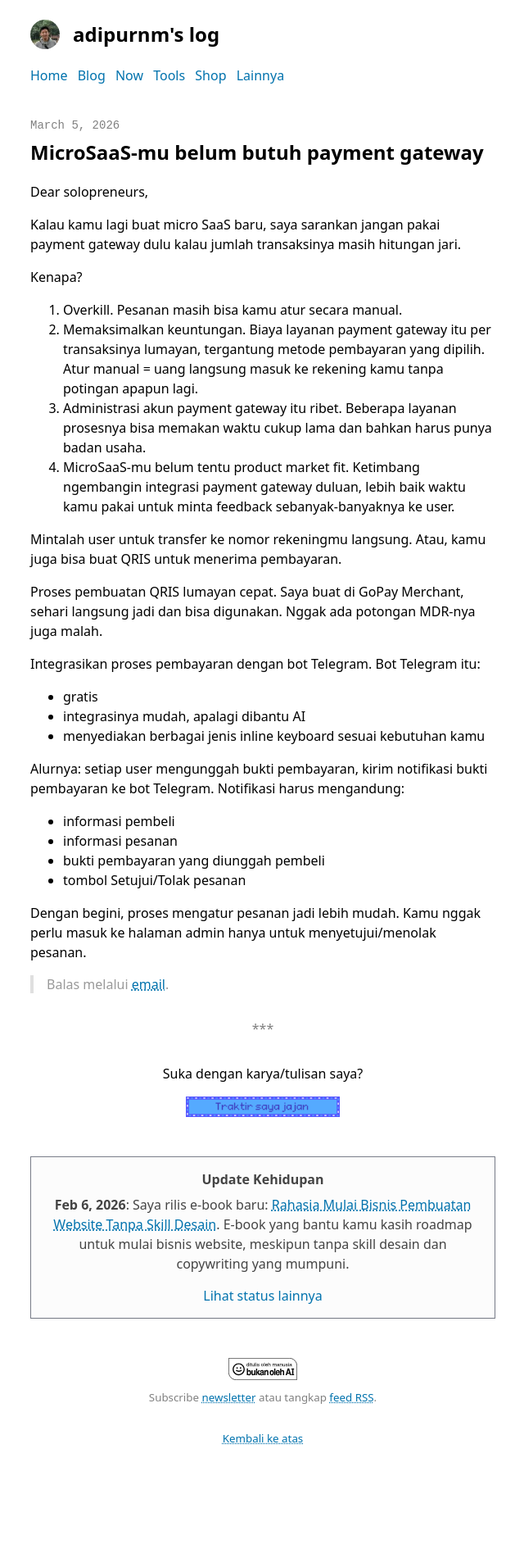
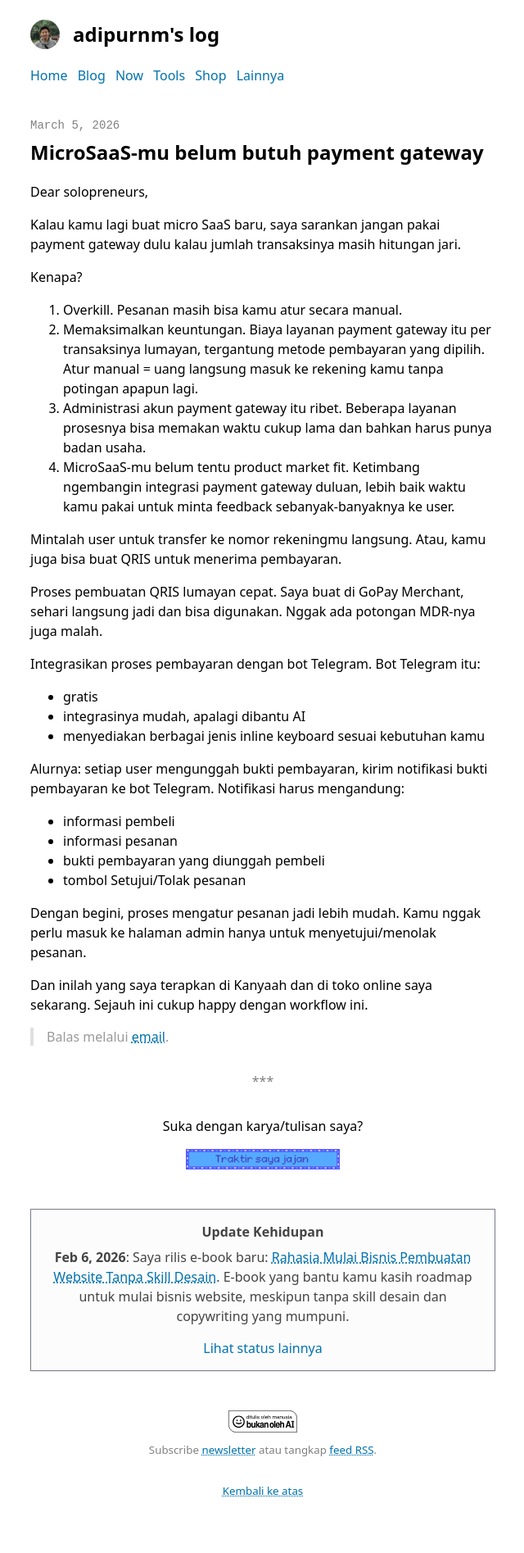
Before and after one commit to adiprnm/weblog, a Jekyll site: the page built from _posts/2026-03-04-microsaas-baru-belum-butuh-payment-gateway.md, in a window 1280 px wide. Shown: the whole page at 82% size, without its empty margins (319-959 px from the left). Built offline with Jekyll 4.4.1, drawn with Linux system fonts in a browser that asks for light colours; before the commit the page ends 1831 px from its top, so only the background shows below that.

Commit message:
Update Posts “2026-03-04-microsaas-baru-belum-butuh-payment-gateway”

```diff
--- a/_posts/2026-03-04-microsaas-baru-belum-butuh-payment-gateway.md
+++ b/_posts/2026-03-04-microsaas-baru-belum-butuh-payment-gateway.md
@@ -34,3 +34,5 @@ Alurnya: setiap user mengunggah bukti pembayaran, kirim notifikasi bukti pembaya
 - tombol Setujui/Tolak pesanan
 
 Dengan begini, proses mengatur pesanan jadi lebih mudah. Kamu nggak perlu masuk ke halaman admin hanya untuk menyetujui/menolak pesanan.
+
+Dan inilah yang saya terapkan di Kanyaah dan di toko online saya sekarang. Sejauh ini cukup happy dengan workflow ini.
```
